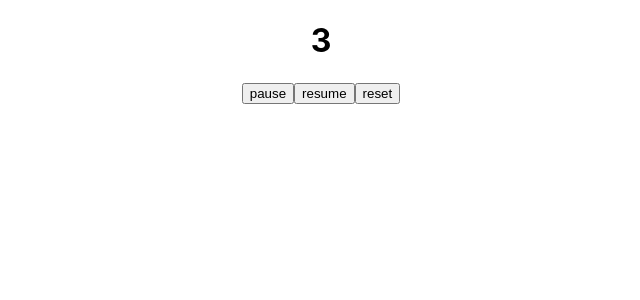
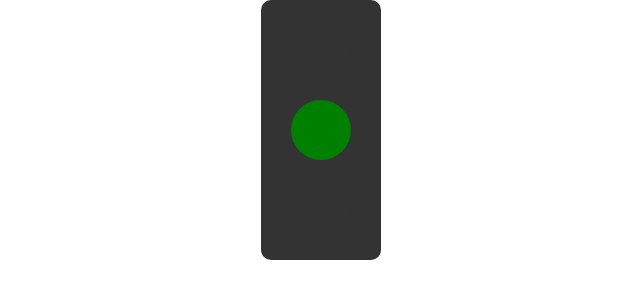
Before and after one commit to Madhan235/interview-preparation, a React (Create React App) app: page / in a window 1280 px wide. Shown: the top 300 px of the page, without its empty margins (319-959 px from the left). Built offline with nearby package versions, Linux system fonts and the light colour scheme.

Commit message:
traffic light problem added

```diff
--- a/src/App.css
+++ b/src/App.css
@@ -1,38 +1,37 @@
 .App {
-  text-align: center;
+  display: flex;
+  justify-content: center;
+  align-items: center;
 }
-
-.App-logo {
-  height: 40vmin;
-  pointer-events: none;
-}
-
-@media (prefers-reduced-motion: no-preference) {
-  .App-logo {
-    animation: App-logo-spin infinite 20s linear;
-  }
-}
-
-.App-header {
-  background-color: #282c34;
-  min-height: 100vh;
+.trafficlight {
   display: flex;
   flex-direction: column;
   align-items: center;
-  justify-content: center;
-  font-size: calc(10px + 2vmin);
-  color: white;
+  width: 100px;
+  padding: 10px;
+  border-radius: 10px;
+  background-color: #333;
 }
 
-.App-link {
-  color: #61dafb;
+.light {
+  width: 60px;
+  height: 60px;
+  margin: 10px 0;
+  border-radius: 50%;
+  background-color: #333;
+  opacity: 0.4;
+  transition: opactiy 0.5s ease;
 }
 
-@keyframes App-logo-spin {
-  from {
-    transform: rotate(0deg);
-  }
-  to {
-    transform: rotate(360deg);
-  }
+.red.active {
+  background-color: red;
+  opacity: 1;
 }
+.orange.active {
+  background-color: orange;
+  opacity: 1;
+}
+.green.active {
+  background-color: green;
+  opacity: 1;
+}
--- a/src/App.js
+++ b/src/App.js
@@ -1,11 +1,12 @@
-import logo from "./logo.svg";
 import "./App.css";
-import CountDownTimer from "./components/CountDownTimer";
+import TrafficLight from "./components/TrafficLight";
 
 function App() {
   return (
     <div className="App">
-      <CountDownTimer initialCount={10} />
+      {/* <CountDownTimer initialCount={10} /> */}
+
+      <TrafficLight />
     </div>
   );
 }
--- a/src/components/CountDownTimer.js
+++ b/src/components/CountDownTimer.js
@@ -5,6 +5,7 @@ export default function CountDownTimer({ initialCount }) {
   const [isPaused, setIsPaused] = useState(false);
 
   const timer = useRef(null);
+  console.log(timer.current);
 
   useEffect(() => {
     if (currentCount > 0 && !isPaused) {
--- /dev/null
+++ b/src/components/TrafficLight.js
@@ -0,0 +1,36 @@
+import { useState, useEffect } from "react";
+
+export default function TrafficLight() {
+  const [light, setLight] = useState("red");
+
+  const lightConfig = {
+    red: {
+      next: "green",
+      duration: 4000,
+    },
+    green: {
+      next: "orange",
+      duration: 4000,
+    },
+    orange: {
+      next: "red",
+      duration: 2000,
+    },
+  };
+
+  useEffect(() => {
+    const timeOutId = setTimeout(() => {
+      setLight(lightConfig[light]?.next);
+    }, lightConfig[light]?.duration);
+
+    return () => clearTimeout(timeOutId);
+  }, [light]);
+
+  return (
+    <div className="trafficlight">
+      <div className={`light red ${light === "red" && "active"} `}></div>
+      <div className={`light green ${light === "green" && "active"}`}></div>
+      <div className={`light orange ${light === "orange" && "active"} `}></div>
+    </div>
+  );
+}
```
